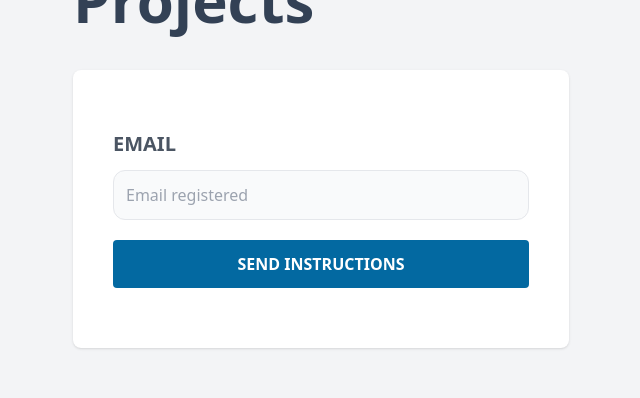
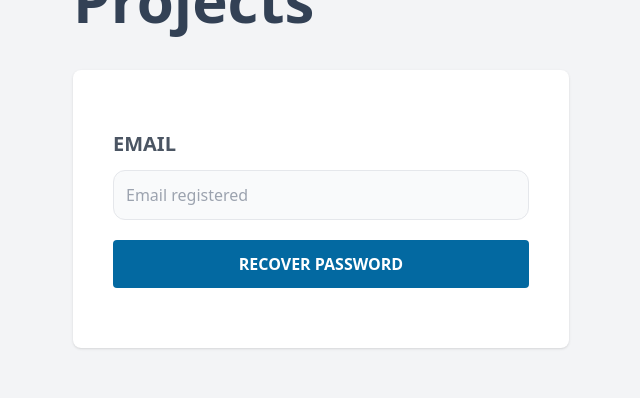
Before and after one commit to DiegoFelipe1986/frontend, a React (Vite) app: page /forgot-password in a window 1280 px wide. Shown: the part 250-648 px from the top of the page, without its empty margins (319-959 px from the left). Built offline with nearby package versions, Linux system fonts and the light colour scheme.

Commit message:
recover password

```diff
--- a/src/pages/ForgotPassword.jsx
+++ b/src/pages/ForgotPassword.jsx
@@ -1,6 +1,40 @@
+import { useState } from 'react';
 import { Link } from 'react-router-dom';
+import Alert from '../components/Alert'
+import axios from 'axios';
 
 const ForgotPassword = () => {
+
+  const [email, setEmail] = useState('');
+  const [alert, setAlert] = useState({});
+
+  const handleSubmit = async e => {
+    e.preventDefault();
+
+    if (email === '' || email.length < 6) {
+      setAlert({
+        msg: 'Email is mandatory',
+        error: true
+      });
+      return;
+    }
+
+    try {
+      const {data} = await axios.post(`${import.meta.env.VITE_BACKEND_URL}/api/users/forgot-password`, {email});
+      setAlert({
+        msg: data.msg,
+        error: false
+      });
+    } catch (error) {
+      setAlert({
+        msg: error.response.data.msg,
+        error: true
+      });
+    }
+
+  }
+
+  const { msg } = alert;
 
   return (
     <>
@@ -8,7 +42,11 @@ const ForgotPassword = () => {
         Recover manage of your
         <span className="text-slate-700"> projects </span>
       </h1>
-      <form className="my-10 bg-white shadow rounded-lg p-10">
+      {msg && <Alert alert={alert} />}
+      <form
+        className="my-10 bg-white shadow rounded-lg p-10"
+        onSubmit={handleSubmit}
+      >
         <div className="my-5">
           <label
             className="uppercase text-gray-600 block text-xl font-bold"
@@ -20,6 +58,8 @@ const ForgotPassword = () => {
             type="email"
             placeholder="Email registered"
             className="w-full mt-3 p-3 border rounded-xl bg-gray-50"
+            value={email}
+            onChange={e => setEmail(e.target.value)}
           />
         </div>
         <input
@@ -27,6 +67,7 @@ const ForgotPassword = () => {
           value="Send Instructions"
           className="bg-sky-700 mb-5 w-full py-3 text-white uppercase
             font-bold rounded hover:cursor-pointer hover:bg-sky-800 transition-colors"
+          value="Recover password"
         />
       </form>
       <nav className="lg:flex lg:justify-between">
--- a/src/pages/NewPassword.jsx
+++ b/src/pages/NewPassword.jsx
@@ -1,12 +1,40 @@
-
+import { useState, useEffect } from 'react';
+import { Link, useParams } from 'react-router-dom';
+import axios from 'axios';
+import Alert from '../components/Alert';
 
 const NewPassword = () => {
+
+  const [validToken, setValidToken] = useState(false);
+  const [alert, setAlert] = useState({});
+  const params = useParams();
+  const { token } = params;
+
+  useEffect(() => {
+    const checkToken = async () => {
+      try {
+        await axios(`http://localhost:4000/api/users/forgot-password/${token}`);
+        setValidToken(true);
+      } catch (error) {
+        setAlert({
+          msg: error.response.data.msg,
+          error: true
+        })
+      }
+    };
+    checkToken();
+  }, []);
+  const {msg} = alert;
   return (
     <>
       <h1 className="text-sky-600 font-black text-6xl capitalize">
         Recover your password to manage your
         <span className="text-slate-700"> projects </span>
       </h1>
+
+      {msg && <Alert alert={alert} />}
+
+      {validToken && (
         <form className="my-10 bg-white shadow rounded-lg p-10">
           <div className="my-5">
             <label
@@ -29,6 +57,7 @@ const NewPassword = () => {
                   font-bold rounded hover:cursor-pointer hover:bg-sky-800 transition-colors"
           />
         </form>
+      )}
     </>
   )
 }
```
Lines whose indentation alone changed are shown as unchanged.
